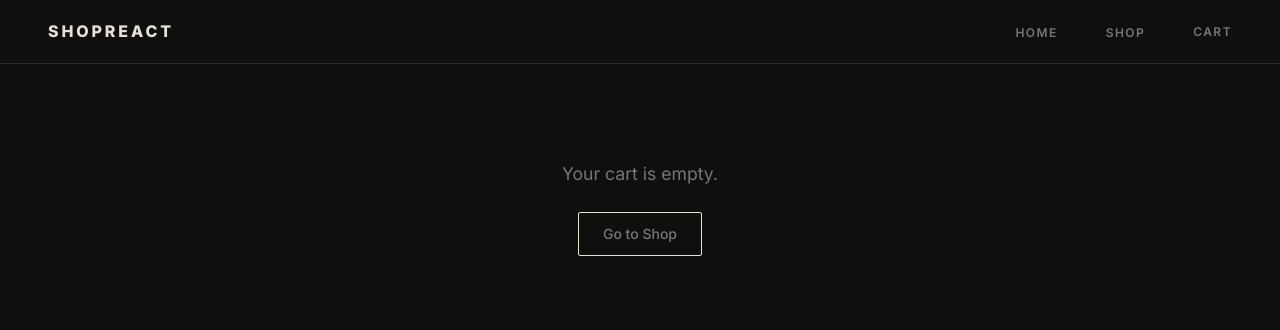
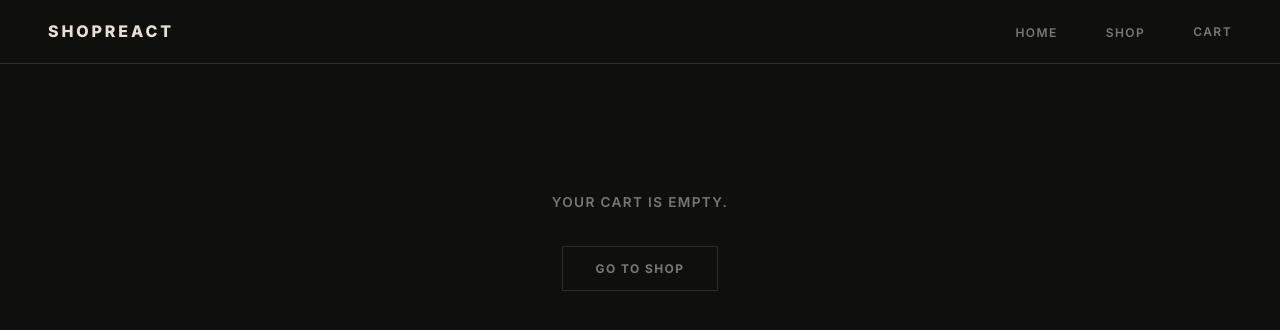
Before and after one commit to MikeBuckets2/shopping-cart, a React (Vite) app: page /cart in a window 1280 px wide. Shown: the top 330 px of the page. Built offline with nearby package versions, Linux system fonts and the light colour scheme.

Commit message:
style: update cart page css

```diff
--- a/src/styles/Cart.css
+++ b/src/styles/Cart.css
@@ -1,84 +1,97 @@
 .cart {
-  max-width: 780px;
+  max-width: 860px;
   margin: 0 auto;
-  padding: 3rem 2rem;
+  padding: 4rem 3rem;
 }
 
 .cart-heading {
-  font-family: var(--font-display);
-  font-size: 2.25rem;
-  margin-bottom: 0.5rem;
+  font-size: 0.75rem;
+  font-weight: 700;
+  letter-spacing: 0.16em;
+  text-transform: uppercase;
+  color: var(--text-muted);
+  margin-bottom: 0;
+  padding-bottom: 1.5rem;
   border-bottom: 1px solid var(--border);
-  padding-bottom: 1rem;
 }
 
 .cart-list {
-  margin-bottom: 2rem;
+  margin-bottom: 3rem;
 }
 
 .cart-summary {
   background-color: var(--surface);
   border: 1px solid var(--border);
-  border-radius: 4px;
-  padding: 1.5rem;
+  padding: 2rem;
   display: flex;
   align-items: center;
   justify-content: space-between;
 }
 
 .cart-total {
-  font-size: 1.3rem;
-  font-weight: 600;
+  font-size: 1.1rem;
+  font-weight: 700;
+  color: var(--text);
+  letter-spacing: 0.04em;
 }
 
 .checkout-btn {
-  background-color: var(--accent);
-  color: #fff;
+  background-color: var(--text);
+  color: var(--bg);
   border: none;
-  padding: 0.75rem 2rem;
-  font-size: 0.875rem;
-  font-weight: 600;
+  padding: 0.9rem 2.5rem;
+  font-size: 0.75rem;
+  font-weight: 700;
   text-transform: uppercase;
-  letter-spacing: 0.05em;
-  border-radius: 2px;
+  letter-spacing: 0.14em;
   transition: background-color 0.15s;
 }
 
 .checkout-btn:hover {
-  background-color: var(--accent-dark);
+  background-color: var(--accent-warm);
 }
 
 .cart-empty {
   text-align: center;
-  padding: 6rem 2rem;
+  padding: 8rem 2rem;
   color: var(--text-muted);
 }
 
 .cart-empty p {
-  font-size: 1.1rem;
-  margin-bottom: 1.5rem;
+  font-size: 0.85rem;
+  font-weight: 600;
+  letter-spacing: 0.1em;
+  text-transform: uppercase;
+  margin-bottom: 2rem;
 }
 
 .back-to-shop {
   display: inline-block;
-  border: 1px solid var(--text);
-  padding: 0.6rem 1.5rem;
-  font-size: 0.875rem;
-  font-weight: 500;
-  border-radius: 2px;
-  transition: background-color 0.15s, color 0.15s;
+  border: 1px solid var(--border);
+  padding: 0.75rem 2rem;
+  font-size: 0.75rem;
+  font-weight: 700;
+  letter-spacing: 0.12em;
+  text-transform: uppercase;
+  color: var(--text-muted);
+  transition: color 0.15s, border-color 0.15s;
 }
 
 .back-to-shop:hover {
-  background-color: var(--text);
-  color: #fff;
+  color: var(--text);
+  border-color: var(--text);
 }
 
 @media (max-width: 600px) {
+  .cart {
+    padding: 3rem 1.25rem;
+  }
   .cart-summary {
     flex-direction: column;
-    gap: 1rem;
+    gap: 1.25rem;
     text-align: center;
   }
-  .checkout-btn { width: 100%; }
+  .checkout-btn {
+    width: 100%;
+  }
 }
```
